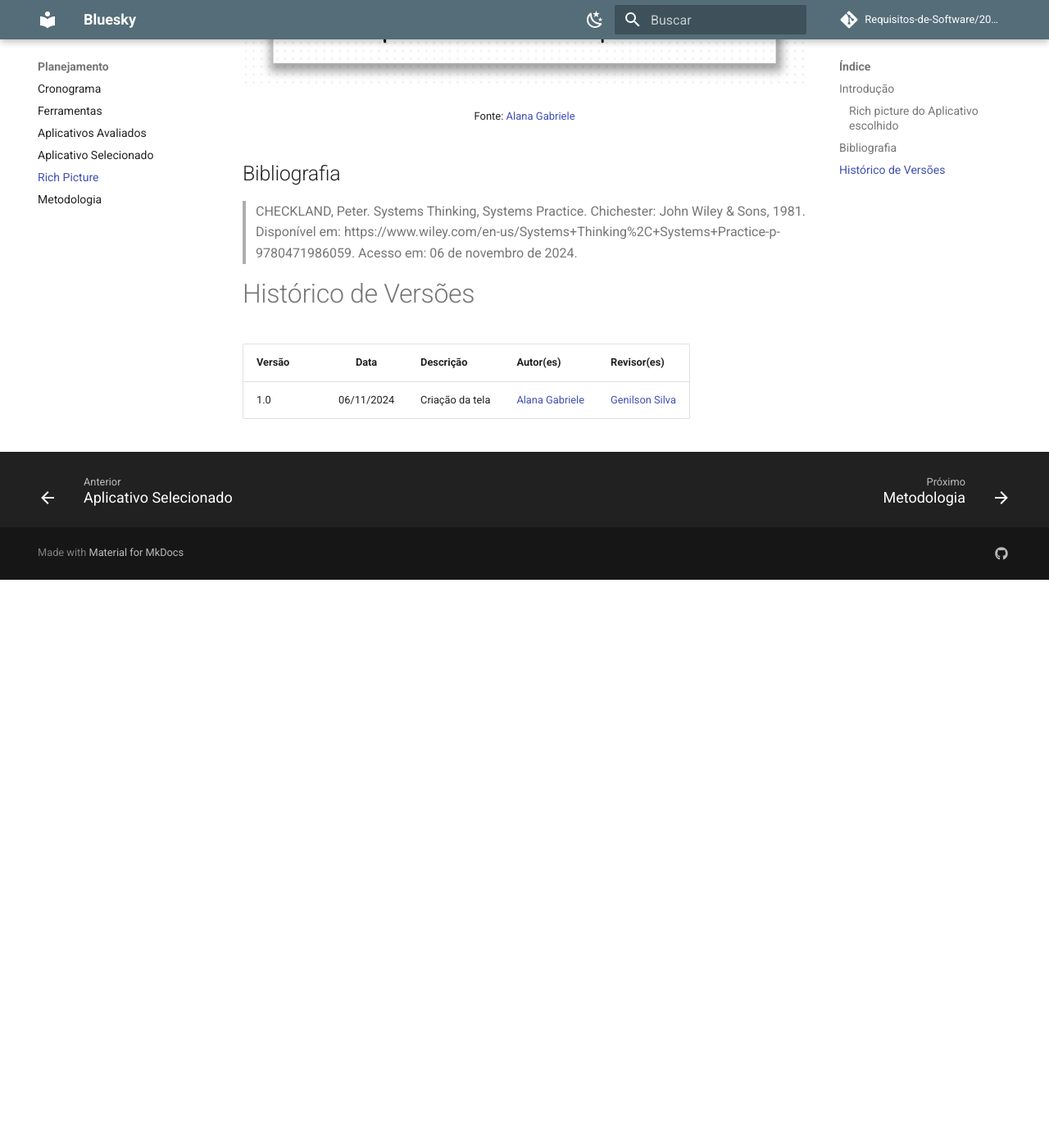
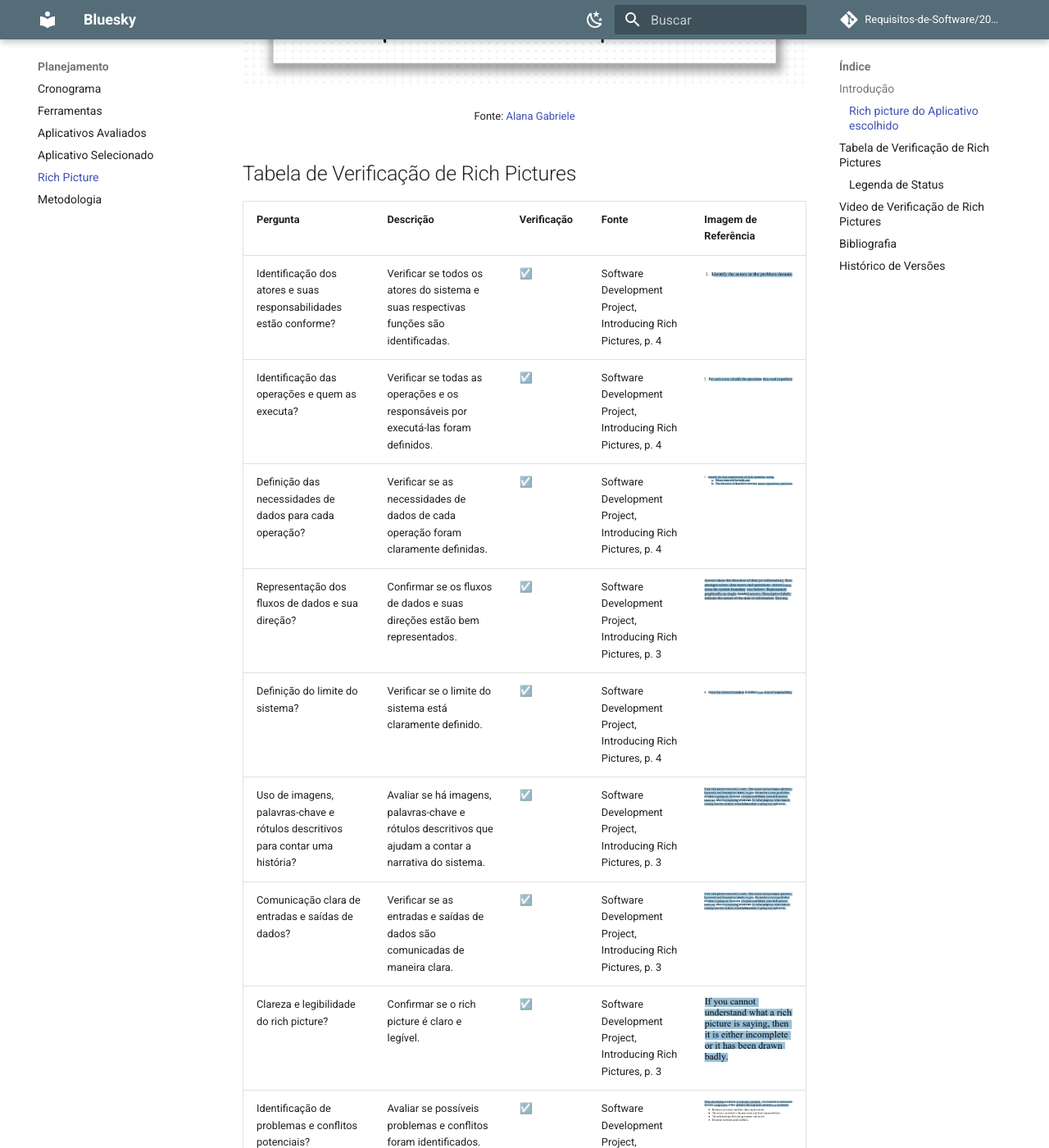
Before and after one commit to Requisitos-de-Software/2024.2-Grupo07, an MkDocs documentation site: the page built from docs/planejamento/richPicture.md, in a window 1280 px wide and 1400 px high, scrolled down 1761 px. Shown: the whole window at 82% size. Built offline with MkDocs 1.6.1 and Material for MkDocs 9.7.7, drawn with Linux system fonts in a browser that asks for light colours; comment, search, counter and statistics services are not loaded; before the commit the page ends 2468 px from its top, so only the background shows below that; some of the changed text lies outside the part shown.

Commit message:
criação do vídeo e tabela de verificação

```diff
--- a/docs/planejamento/richPicture.md
+++ b/docs/planejamento/richPicture.md
@@ -18,6 +18,38 @@
 ![Rich Picture - BlueSky](imagens/rp2Alana.png)
 <font size="2"><p style="text-align: center"> Fonte: [Alana Gabriele](https://github.com/alanagabriele) </p></font>
 
+## Tabela de Verificação de Rich Pictures
+
+| Pergunta | Descrição | Verificação | Fonte | Imagem de Referência |
+|----------|-----------|-------------|-------|-----------------------|
+| Identificação dos atores e suas responsabilidades estão conforme? | Verificar se todos os atores do sistema e suas respectivas funções são identificadas. | ☑️ | Software Development Project, Introducing Rich Pictures, p. 4 | ![](imagens/imgTabela/01.jpg) |
+| Identificação das operações e quem as executa? | Verificar se todas as operações e os responsáveis por executá-las foram definidos. | ☑️ | Software Development Project, Introducing Rich Pictures, p. 4 | ![](imagens/imgTabela/02.jpg)|
+| Definição das necessidades de dados para cada operação? | Verificar se as necessidades de dados de cada operação foram claramente definidas. | ☑️ | Software Development Project, Introducing Rich Pictures, p. 4 | ![](imagens/imgTabela/03.jpg) |
+| Representação dos fluxos de dados e sua direção? | Confirmar se os fluxos de dados e suas direções estão bem representados. | ☑️ | Software Development Project, Introducing Rich Pictures, p. 3 | ![](imagens/imgTabela/04.jpg) |
+| Definição do limite do sistema? | Verificar se o limite do sistema está claramente definido. | ☑️ | Software Development Project, Introducing Rich Pictures, p. 4 | ![](imagens/imgTabela/05.jpg) |
+| Uso de imagens, palavras-chave e rótulos descritivos para contar uma história? | Avaliar se há imagens, palavras-chave e rótulos descritivos que ajudam a contar a narrativa do sistema. | ☑️ | Software Development Project, Introducing Rich Pictures, p. 3 | ![](imagens/imgTabela/06.jpg) |
+| Comunicação clara de entradas e saídas de dados? | Verificar se as entradas e saídas de dados são comunicadas de maneira clara. | ☑️ | Software Development Project, Introducing Rich Pictures, p. 3 | ![](imagens/imgTabela/07.jpg) |
+| Clareza e legibilidade do rich picture? | Confirmar se o rich picture é claro e legível. | ☑️ | Software Development Project, Introducing Rich Pictures, p. 3 | ![](imagens/imgTabela/08.jpg) |
+| Identificação de problemas e conflitos potenciais? | Avaliar se possíveis problemas e conflitos foram identificados. | ☑️ | Software Development Project, Introducing Rich Pictures, p. 1 | ![](imagens/imgTabela/09.jpg) |
+| Representação de processos de negócios e seus requisitos de dados? | Verificar se os processos de negócios e seus requisitos de dados estão representados. | ☑️ | Software Development Project, Introducing Rich Pictures, p. 1 | ![](imagens/imgTabela/10.jpg) |
+| Uso de uma variedade de elementos gráficos para diferenciar componentes? | Verificar se diferentes elementos gráficos foram usados para distinguir os componentes. | ☑️ | Software Development Project, Introducing Rich Pictures, p. 2 | ![](imagens/imgTabela/11.jpg) |
+| Identificação e uso de palavras-chave relevantes? | Verificar se palavras-chave relevantes estão identificadas e utilizadas adequadamente. | ☑️ | Software Development Project, Introducing Rich Pictures, p. 2 | ![](imagens/imgTabela/11.jpg) |
+
+#### Legenda de Status
+
+- ✅: Requisito atendido
+- ❌: Requisito não atendido
+- Pendente: Requisito em andamento ou a ser implementado
+
+
+
+## Video de Verificação de Rich Pictures
+
+
+<iframe width="560" height="315" src="https://www.youtube.com/embed/j7kqMQ2KPno?si=Fq73EOX0I2VZZzHw" title="YouTube video player" frameborder="0" allow="accelerometer; autoplay; clipboard-write; encrypted-media; gyroscope; picture-in-picture; web-share" referrerpolicy="strict-origin-when-cross-origin" allowfullscreen></iframe>
+
+
+
 ## Bibliografia
 
 > CHECKLAND, Peter. Systems Thinking, Systems Practice. Chichester: John Wiley & Sons, 1981. Disponível em: https://www.wiley.com/en-us/Systems+Thinking%2C+Systems+Practice-p-9780471986059. Acesso em: 06 de novembro de 2024.
@@ -27,3 +59,4 @@
 | Versão |    Data    | Descrição       | Autor(es)                                          | Revisor(es)                                      |
 | ------ | :--------: | --------------- | -------------------------------------------------- | ------------------------------------------------ |
 | 1.0    | 06/11/2024 | Criação da tela | [Alana Gabriele](https://github.com/alanagabriele) | [Genilson Silva](https://github.com/GenilsonJrs) |
+| 1.1    | 06/11/2024 | Criação da tabela de verificação | [Samuel Ribeiro](https://github.com/SamuelRicosta) | [Alana Gabriele](https://github.com/alanagabriele) |
```
Also changed, not shown: docs/planejamento/imagens/imgTabela/01.jpg (added), docs/planejamento/imagens/imgTabela/02.jpg (added), docs/planejamento/imagens/imgTabela/03.jpg (added), docs/planejamento/imagens/imgTabela/04.jpg (added), docs/planejamento/imagens/imgTabela/05.jpg (added), docs/planejamento/imagens/imgTabela/06.jpg (added), docs/planejamento/imagens/imgTabela/07.jpg (added), docs/planejamento/imagens/imgTabela/08.jpg (added), docs/planejamento/imagens/imgTabela/09.jpg (added), docs/planejamento/imagens/imgTabela/10.jpg (added), docs/planejamento/imagens/imgTabela/11.jpg (added), docs/planejamento/imagens/imgTabela/12.jpg (added).
